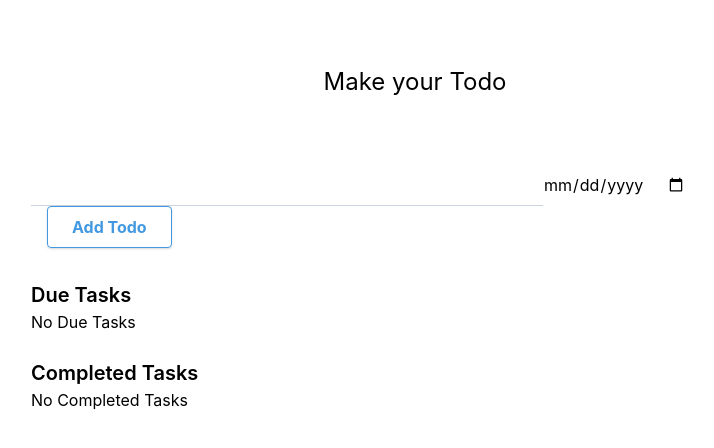
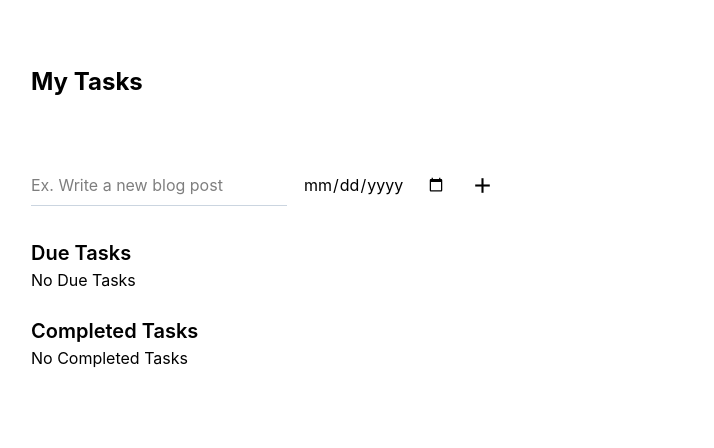
Before and after one commit to RitikPatni/react-todo, a React (Create React App) app: page / in a window 1280 px wide. Shown: the top 448 px of the page, without its empty margins (225-939 px from the left). Built offline with nearby package versions, Linux system fonts and the light colour scheme.

Commit message:
design enhancements

```diff
--- a/src/App.js
+++ b/src/App.js
@@ -3,6 +3,7 @@ import AddTodo from './components/addTodo';
 import VisibleTodoList from './components/visibleTodoList';
 const App = () => (
   <div className="flex  mt-16 flex-col px-64 w-full">
+    <h1 className="text-2xl font-bold w-64">My Tasks</h1>
     <AddTodo />
     <VisibleTodoList />
   </div>
--- a/src/components/addTodo.js
+++ b/src/components/addTodo.js
@@ -7,7 +7,6 @@ const AddTodo = ({ dispatch }) => {
   let dateInput;
   return (
     <div>
-      <h1 className="text-2xl text-center">Make your Todo</h1>
       <form
         onSubmit={e => {
           e.preventDefault();
@@ -18,16 +17,17 @@ const AddTodo = ({ dispatch }) => {
           input.value = '';
           dateInput.value = '';
         }}
-        className="mt-16"
+        className="mt-16 flex"
       >
         <input
           ref={node => (input = node)}
-          className="py-2 border-b focus:border-gray-600 border-gray-400 w-2/3 bg-grey-100"
+          className="py-2 border-b focus:border-gray-600 border-gray-400 bg-grey-100 w-64 "
           required
+          placeholder="Ex. Write a new blog post"
         />
 
         <input
-          className="py-2 bg-grey-100"
+          className="py-2 bg-grey-100 ml-4 border-none"
           ref={node => (dateInput = node)}
           type="date"
           id="todo"
@@ -36,11 +36,21 @@ const AddTodo = ({ dispatch }) => {
           required
         />
         <span class="validity" />
-        <button
-          type="submit"
-          className="py-2 px-6 border border-blue-500 border-2 text-blue-500 font-bold ml-4 rounded shadow"
-        >
-          Add Todo
+        <button type="submit" className="py-2 px-6">
+          <svg
+            xmlns="http://www.w3.org/2000/svg"
+            width="25"
+            height="25"
+            viewBox="0 0 24 24"
+            fill="none"
+            stroke="#000"
+            strokeWidth="2"
+            strokeLinecap="butt"
+            strokeLinejoin="arcs"
+          >
+            <line x1="12" y1="5" x2="12" y2="19" />
+            <line x1="5" y1="12" x2="19" y2="12" />
+          </svg>
         </button>
       </form>
     </div>
```
